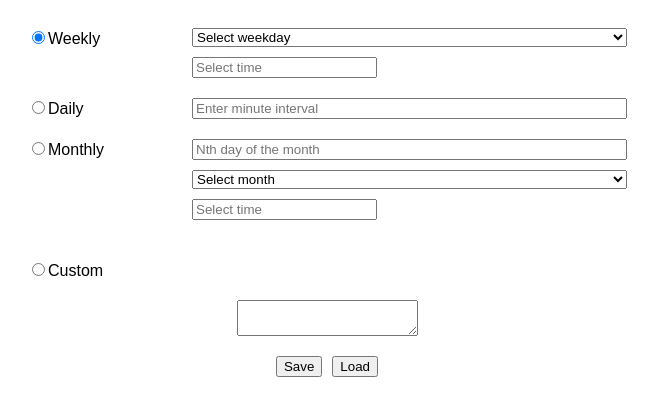
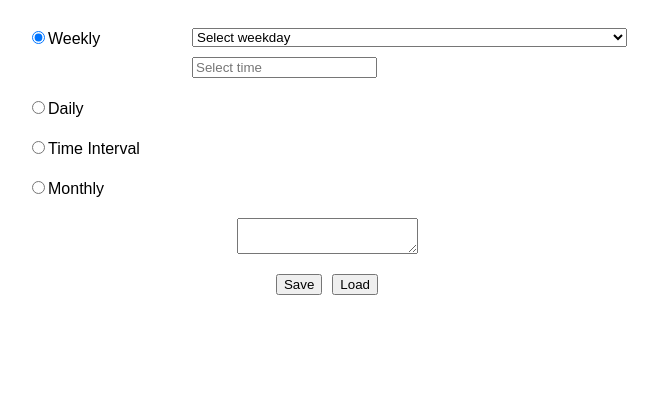
Before and after one commit to johders/cron-schedule-editor, a React (Vite) app: page / in a window 1280 px wide. Shown: the top 416 px of the page, without its empty margins (313-971 px from the left). Built offline with nearby package versions, Linux system fonts and the light colour scheme.

Commit message:
Extract app constants into separate file

```diff
--- a/src/App.jsx
+++ b/src/App.jsx
@@ -7,75 +7,22 @@ import TimePicker from "./components/TimePicker";
 import NumberInput from "./components/NumberInput";
 import TextArea from "./components/TextArea";
 import Button from "./components/Button";
-
-const weekdays = {
-  list: [
-    "Monday",
-    "Tuesday",
-    "Wednesday",
-    "Thursday",
-    "Friday",
-    "Saturday",
-    "Sunday",
-  ],
-  map: {
-    Sunday: 0,
-    Monday: 1,
-    Tuesday: 2,
-    Wednesday: 3,
-    Thursday: 4,
-    Friday: 5,
-    Saturday: 6,
-  },
-};
-
-const months = {
-  list: [
-    "January",
-    "February",
-    "March",
-    "April",
-    "May",
-    "June",
-    "July",
-    "August",
-    "September",
-    "October",
-    "November",
-    "December",
-  ],
-  map: {
-    January: 1,
-    February: 2,
-    March: 3,
-    April: 4,
-    May: 5,
-    June: 6,
-    July: 7,
-    August: 8,
-    September: 9,
-    October: 10,
-    November: 11,
-    December: 12,
-  },
-};
-
-const weekly = "Weekly";
-const daily = "Daily";
-const monthly = "Monthly";
-const custom = "Custom";
+import { weekdays, months, SCHEDULE_TYPES, schedulingOption } from "./constants/constants";
 
 function App() {
-  const [scheduleType, setScheduleType] = useState(weekly);
+  const [scheduleType, setScheduleType] = useState(SCHEDULE_TYPES.WEEKLY);
 
   const [selectedWeekday, setSelectedWeekday] = useState("");
   const [dateTimeWeekly, setDateTimeWeekly] = useState(null);
 
   const [minutes, setMinutes] = useState("");
 
-  const [selecteMonth, setSelecteMonth] = useState("");
+  const [dailyTime1, setDailyTime1] = useState(null);
+  const [dailyTime2, setDailyTime2] = useState(null);
+
+  const [selectedMonth, setSelectedMonth] = useState("");
   const [dayOfMonth, setDayOfMonth] = useState("");
-  const [dateTimeWMonthy, setdateTimeWMonthy] = useState(null);
+  const [dateTimeMonthy, setdateTimeMonthy] = useState(null);
 
   const [cronText, setCronText] = useState("");
 
@@ -83,11 +30,11 @@ function App() {
     let newCronString = "";
 
     switch (scheduleType) {
-      case "Weekly": {
+      case SCHEDULE_TYPES.WEEKLY: {
         if (!selectedWeekday || !dateTimeWeekly) {
           toast.error("Please select a weekday and time");
           return;
-        };
+        }
 
         const day = weekdays.map[selectedWeekday];
         const hour = dateTimeWeekly.getHours();
@@ -97,7 +44,24 @@ function App() {
         break;
       }
 
-      case "Daily": {
+      case SCHEDULE_TYPES.DAILY: {
+        if (!dailyTime1 && !dailyTime2) {
+          toast.error("Please set at least one time");
+          return;
+        }
+
+        const times = [dailyTime1, dailyTime2].filter(Boolean);
+        const cronParts = times.map((time) => {
+          const hour = time.getHours();
+          const minute = time.getMinutes();
+          return `${minute} ${hour} * * *`;
+        });
+
+        newCronString = cronParts.join(" | ");
+        break;
+      }
+
+      case SCHEDULE_TYPES.TIME_INTERVAL: {
         const minuteInterval = parseInt(minutes, 10);
 
         if (
@@ -113,16 +77,16 @@ function App() {
         break;
       }
 
-      case "Monthly": {
-        if (!dayOfMonth || !selecteMonth || !dateTimeWMonthy) {
+      case SCHEDULE_TYPES.MONTHLY: {
+        if (!dayOfMonth || !selectedMonth || !dateTimeMonthy) {
           toast.error("Please complete all fields");
           return;
         }
 
-        const month = months.map[selecteMonth];
+        const month = months.map[selectedMonth];
         const day = parseInt(dayOfMonth);
-        const hour = dateTimeWMonthy.getHours();
-        const minute = dateTimeWMonthy.getMinutes();
+        const hour = dateTimeMonthy.getHours();
+        const minute = dateTimeMonthy.getMinutes();
 
         if (!month || isNaN(day)) {
           toast.error("Invalid day or month");
@@ -131,7 +95,13 @@ function App() {
 
         const now = new Date();
         let scheduledYear = now.getFullYear();
-        const scheduledDate = new Date(scheduledYear, month - 1, day, hour, minute);
+        const scheduledDate = new Date(
+          scheduledYear,
+          month - 1,
+          day,
+          hour,
+          minute
+        );
 
         if (scheduledDate < now) {
           scheduledYear++;
@@ -141,17 +111,12 @@ function App() {
 
         if (day < 1 || day > daysInMonth) {
           toast.error(
-            `${selecteMonth} ${scheduledYear} only has ${daysInMonth} days. Please enter a valid day`
+            `${selectedMonth} ${scheduledYear} only has ${daysInMonth} days. Please enter a valid day`
           );
           return;
         }
 
         newCronString = `${minute} ${hour} ${day} ${month} *`;
-        break;
-      }
-
-      case "Custom": {
-        newCronString = cronText;
         break;
       }
 
@@ -165,9 +130,38 @@ function App() {
   };
 
   const handleLoad = () => {
-    const parts = cronText.trim().split(" ");
+    const raw = cronText.trim();
+
+    if (raw.includes("|")) {
+      const partsList = raw.split("|").map((p) => p.trim());
+
+      const validFormat = partsList.every((p) =>
+        /^\d+\s+\d+\s+\*\s+\*\s+\*$/.test(p)
+      );
+
+      if (validFormat) {
+        const times = partsList.map((p) => {
+          const [min, hour] = p.split(" ");
+          const date = new Date();
+          date.setHours(parseInt(hour, 10));
+          date.setMinutes(parseInt(min, 10));
+          return date;
+        });
+
+        setDailyTime1(times[0] || null);
+        setDailyTime2(times[1] || null);
+        setScheduleType(SCHEDULE_TYPES.DAILY);
+        toast.success("Daily schedule loaded!");
+        return;
+      } else {
+      toast.error("Invalid format for daily schedule");
+      return;
+    }
+    }
+
+    const parts = raw.split(" ");
     if (parts.length !== 5) {
-      setScheduleType(custom);
+      toast.error("Invalid cron expression format");
       return;
     }
 
@@ -183,7 +177,11 @@ function App() {
       const minuteInterval = min.slice(2);
       if (!isNaN(minuteInterval)) {
         setMinutes(minuteInterval);
-        setScheduleType(daily);
+        setScheduleType(SCHEDULE_TYPES.TIME_INTERVAL);
+        toast.success("Time interval schedule loaded!");
+        return;
+      } else {
+      toast.error("Invalid minute interval");
       return;
     }
     }
@@ -208,7 +206,11 @@ function App() {
 
         setSelectedWeekday(weekdayName);
         setDateTimeWeekly(date);
-        setScheduleType(weekly);
+        setScheduleType(SCHEDULE_TYPES.WEEKLY);
+        toast.success("Weekly schedule loaded!");
+        return;
+      } else {
+      toast.error("Invalid weekday value");
       return;
     }
     }
@@ -233,27 +235,32 @@ function App() {
         date.setMinutes(parseInt(min));
 
         setDayOfMonth(day.toString());
-        setSelecteMonth(monthName);
-        setdateTimeWMonthy(date);
-        setScheduleType(monthly);
+        setSelectedMonth(monthName);
+        setdateTimeMonthy(date);
+        setScheduleType(SCHEDULE_TYPES.MONTHLY);
+        toast.success("Monthly schedule loaded!");
+        return;
+      } else {
+      toast.error("Invalid month value");
       return;
     }
     }
 
-    setScheduleType(custom);
+    toast.error("Unsupported syntax. We could not process your request at this time");
   };
 
   return (
     <div className={styles.container}>
       <div className={styles.schedulingOption}>
         <RadioButton
-          label={weekly}
-          name="scheduling-option"
-          value={weekly}
-          checked={scheduleType === "Weekly"}
+          label={SCHEDULE_TYPES.WEEKLY}
+          name={schedulingOption}
+          value={SCHEDULE_TYPES.WEEKLY}
+          checked={scheduleType === SCHEDULE_TYPES.WEEKLY}
           onChange={setScheduleType}
         />
 
+        {scheduleType === SCHEDULE_TYPES.WEEKLY && (
           <div className={styles.verticalStack}>
             <SelectBox
               options={weekdays.list}
@@ -261,70 +268,80 @@ function App() {
               defaultSelection={"Select weekday"}
               onChange={setSelectedWeekday}
             />
-
             <TimePicker value={dateTimeWeekly} onChange={setDateTimeWeekly} />
           </div>
+        )}
       </div>
 
       <div className={styles.schedulingOption}>
         <RadioButton
-          label={daily}
-          name="scheduling-option"
-          value={daily}
-          checked={scheduleType === "Daily"}
+          label={SCHEDULE_TYPES.DAILY}
+          name={schedulingOption}
+          value={SCHEDULE_TYPES.DAILY}
+          checked={scheduleType === SCHEDULE_TYPES.DAILY}
           onChange={setScheduleType}
         />
 
+        {scheduleType === SCHEDULE_TYPES.DAILY && (
+          <div className={styles.verticalStack}>
+            <TimePicker value={dailyTime1} onChange={setDailyTime1} />
+            <TimePicker value={dailyTime2} onChange={setDailyTime2} />
+          </div>
+        )}
+      </div>
+
+      <div className={styles.schedulingOption}>
+        <RadioButton
+          label={SCHEDULE_TYPES.TIME_INTERVAL}
+          name={schedulingOption}
+          value={SCHEDULE_TYPES.TIME_INTERVAL}
+          checked={scheduleType === SCHEDULE_TYPES.TIME_INTERVAL}
+          onChange={setScheduleType}
+        />
+
+        {scheduleType === SCHEDULE_TYPES.TIME_INTERVAL && (
           <NumberInput
             value={minutes}
             maxInput="59"
             placeholder="Enter minute interval"
             onChange={setMinutes}
           />
+        )}
       </div>
 
       <div className={styles.schedulingOption}>
         <RadioButton
-          label={monthly}
-          name="scheduling-option"
-          value={monthly}
-          checked={scheduleType === "Monthly"}
+          label={SCHEDULE_TYPES.MONTHLY}
+          name={schedulingOption}
+          value={SCHEDULE_TYPES.MONTHLY}
+          checked={scheduleType === SCHEDULE_TYPES.MONTHLY}
           onChange={setScheduleType}
         />
 
+        {scheduleType === SCHEDULE_TYPES.MONTHLY && (
           <div className={styles.verticalStack}>
             <NumberInput
               value={dayOfMonth}
               maxInput="31"
-            placeholder="Nth day of the month"
+              placeholder="N-th day of the month"
               onChange={setDayOfMonth}
             />
-
             <SelectBox
               options={months.list}
-            value={selecteMonth}
+              value={selectedMonth}
               defaultSelection={"Select month"}
-            onChange={setSelecteMonth}
+              onChange={setSelectedMonth}
             />
-
-          <TimePicker value={dateTimeWMonthy} onChange={setdateTimeWMonthy} />
+            <TimePicker value={dateTimeMonthy} onChange={setdateTimeMonthy} />
           </div>
+        )}
       </div>
-
-      <div className={styles.schedulingOption}></div>
-      <RadioButton
-        label={custom}
-        name="scheduling-option"
-        value={custom}
-        checked={scheduleType === "Custom"}
-        onChange={setScheduleType}
-      />
 
       <div className={styles.fullWidth}>
         <TextArea value={cronText} onChange={setCronText} />
         <div className={styles.buttonGroup}>
-          <Button children={"Save"} onClick={handleSave}></Button>
-          <Button children={"Load"} onClick={handleLoad}></Button>
+          <Button children="Save" onClick={handleSave}>Save</Button>
+          <Button children="Load" onClick={handleLoad}>Load</Button>
         </div>
       </div>
     </div>
--- a/src/components/Button.jsx
+++ b/src/components/Button.jsx
@@ -2,11 +2,7 @@ import "./Button.css";
 
 function Button({ children, onClick, disabled = false }) {
   return (
-    <button
-      className="btn"
-      type="button"
-      onClick={onClick}
-      disabled={disabled}>
+    <button className="btn" type="button" onClick={onClick} disabled={disabled}>
       {children}
     </button>
   );
--- /dev/null
+++ b/src/constants/constants.js
@@ -0,0 +1,61 @@
+export const weekdays = {
+  list: [
+    "Monday",
+    "Tuesday",
+    "Wednesday",
+    "Thursday",
+    "Friday",
+    "Saturday",
+    "Sunday",
+  ],
+  map: {
+    Sunday: 0,
+    Monday: 1,
+    Tuesday: 2,
+    Wednesday: 3,
+    Thursday: 4,
+    Friday: 5,
+    Saturday: 6,
+  },
+};
+
+export const months = {
+  list: [
+    "January",
+    "February",
+    "March",
+    "April",
+    "May",
+    "June",
+    "July",
+    "August",
+    "September",
+    "October",
+    "November",
+    "December",
+  ],
+  map: {
+    January: 1,
+    February: 2,
+    March: 3,
+    April: 4,
+    May: 5,
+    June: 6,
+    July: 7,
+    August: 8,
+    September: 9,
+    October: 10,
+    November: 11,
+    December: 12,
+  },
+};
+
+export const SCHEDULE_TYPES = {
+  WEEKLY: "Weekly",
+  DAILY: "Daily",
+  TIME_INTERVAL: "Time Interval",
+  MONTHLY: "Monthly",
+  CUSTOM: "Custom",
+};
+
+export const schedulingOption = "scheduling-option";
```
Lines whose indentation alone changed are shown as unchanged.
